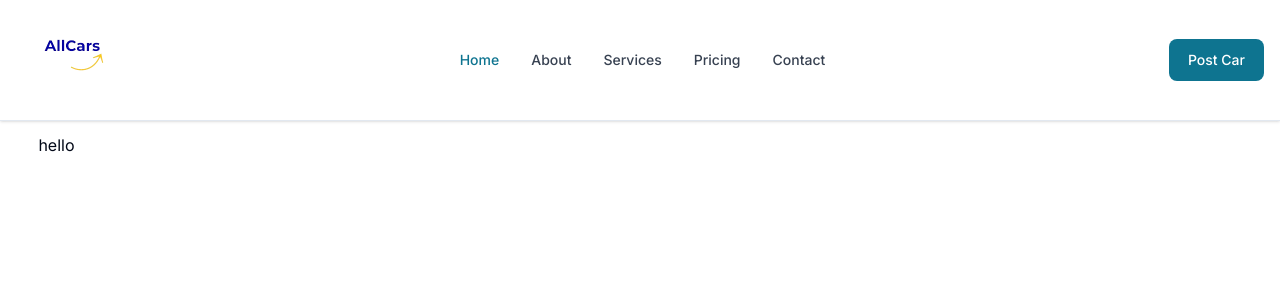
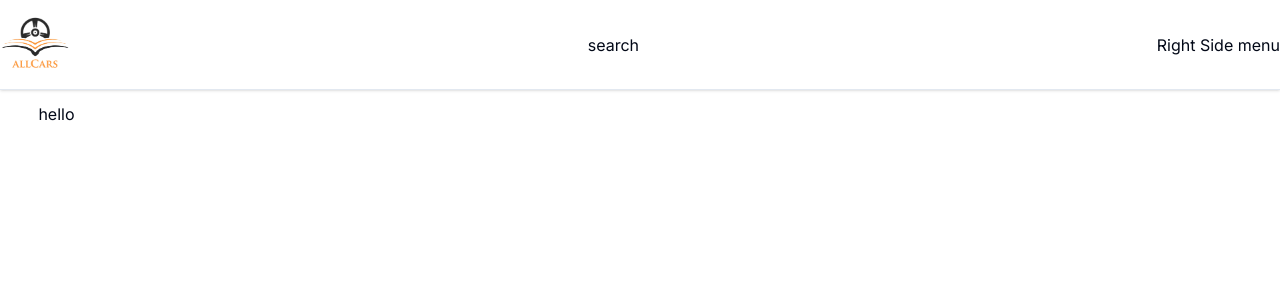
Before and after one commit to yetabalij/allcars, a Next.js app: page / in a window 1280 px wide. Shown: the top 300 px of the page. Built offline with nearby package versions, Linux system fonts and the light colour scheme.

Commit message:
project cleared.

```diff
--- a/components/NavBar.tsx
+++ b/components/NavBar.tsx
@@ -1,36 +1,20 @@
 "use client";
 
+import React from "react";
+import Logo from "@/public/logo.png";
 import Image from "next/image";
-import React from "react";
-import Logo from "@/public/logo1.png";
-import { Input } from "./ui/input";
-import { CiSearch } from "react-icons/ci";
 import Link from "next/link";
-import { Button } from "flowbite-react";
-
-import { Navbar } from "flowbite-react";
 
 const NavBar = () => {
   return (
     <div className="border-b shadow">
-      <Navbar fluid rounded>
-        <Navbar.Brand href="/">
-          <Image src={Logo} alt="logo" width={100} />
-        </Navbar.Brand>
-        <div className="flex md:order-2">
-          <Button>Post Car</Button>
-          <Navbar.Toggle />
-        </div>
-        <Navbar.Collapse>
-          <Navbar.Link href="#" active>
-            Home
-          </Navbar.Link>
-          <Navbar.Link href="#">About</Navbar.Link>
-          <Navbar.Link href="#">Services</Navbar.Link>
-          <Navbar.Link href="#">Pricing</Navbar.Link>
-          <Navbar.Link href="#">Contact</Navbar.Link>
-        </Navbar.Collapse>
-      </Navbar>
+      <div className="flex justify-between text-center items-center py-4">
+        <Link href="/">
+          <Image src={Logo} alt="Logo" width={70} height={70} />
+        </Link>
+        <div>search</div>
+        <div>Right Side menu</div>
+      </div>
     </div>
   );
 };
--- a/package.json
+++ b/package.json
@@ -12,7 +12,6 @@
     "@radix-ui/react-slot": "^1.0.2",
     "class-variance-authority": "^0.7.0",
     "clsx": "^2.1.1",
-    "flowbite-react": "^0.9.0",
     "lucide-react": "^0.387.0",
     "mongoose": "^8.4.1",
     "next": "14.2.3",
```
Also changed, not shown: public/logo.png (added), 1 other file (tests, documents, lock files or other folders).
